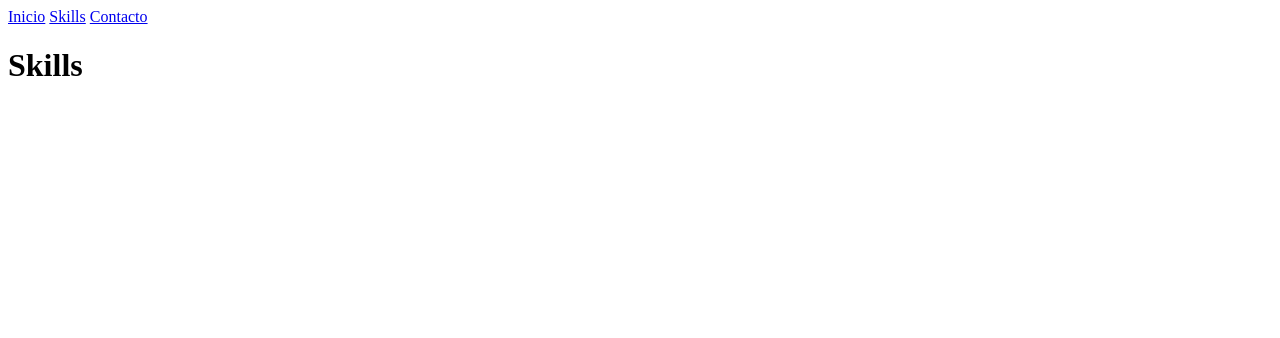
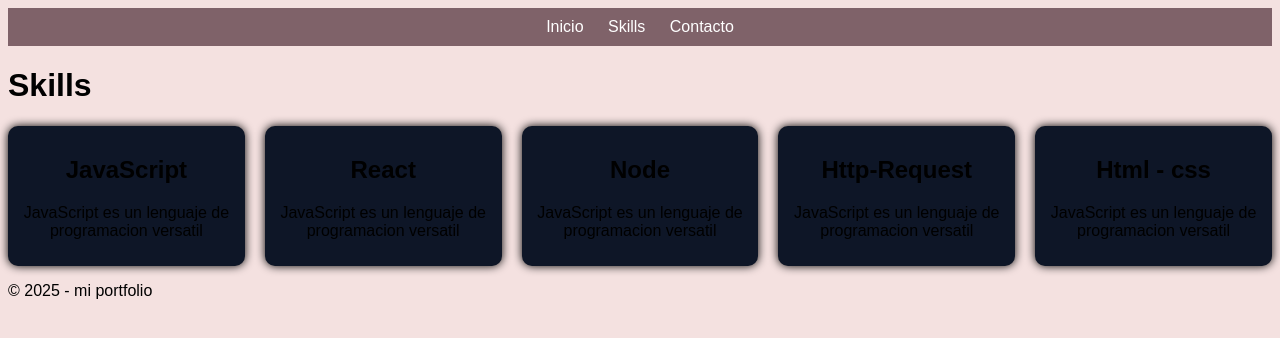
Before and after one commit to LucilaAnchoverri/mi-portfolio-sr, a plain HTML site: page skills.html in a window 1280 px wide. Drawn offline with Linux system fonts and the light colour scheme.

Commit message:
fin de la clase miercoles 6/8

```diff
--- a/skills.html
+++ b/skills.html
@@ -4,6 +4,7 @@
     <meta charset="UTF-8">
     <meta name="viewport" content="width=device-width, initial-scale=1.0">
     <title>Skills</title>
+    <link rel="stylesheet" href="styles.css">
 </head>
 <body>
      <header>
@@ -15,9 +16,31 @@
     </header>
     <main>
         <h1>Skills</h1>
+        <div class="skills-cards">
+            <div class="card">
+                <h2>JavaScript</h2>
+                <p>JavaScript es un lenguaje de programacion versatil</p>
+            </div>
+            <div class="card">
+                <h2>React</h2>
+                <p>JavaScript es un lenguaje de programacion versatil</p>
+            </div>
+            <div class="card">
+                <h2>Node</h2>
+                <p>JavaScript es un lenguaje de programacion versatil</p>
+            </div>
+            <div class="card">
+                <h2>Http-Request</h2>
+                <p>JavaScript es un lenguaje de programacion versatil</p>
+            </div>
+            <div class="card">
+                <h2>Html - css</h2>
+                <p>JavaScript es un lenguaje de programacion versatil</p>
+            </div>
+        </div>
     </main>
     <footer>
-
+        <p> &copy; 2025 - mi portfolio</p>
     </footer>
 </body>
 </html>
--- a/styles.css
+++ b/styles.css
@@ -0,0 +1,72 @@
+html,body{
+    height: 100%;
+}
+
+
+body{
+    display: flexbox;
+    flex-direction: column;
+    background: rgb(244 225 224);
+    font-family: Arial;
+}
+
+/*Estilo header*/
+header{
+    background: rgb(127 98 105);
+    color: white;
+    padding: 10px;
+}
+
+nav{
+    text-align: center;
+}
+
+nav a{
+    color: white;
+    text-decoration: none;
+    padding: 10px;
+}
+
+nav a:hover{
+    background: rgb(14 22 39);
+}
+
+/*Estilo main*/
+
+main{
+    flex: 1;
+}
+
+main h1{
+    text-align: left;
+}
+
+.profilePic{
+    max-width: 100%;
+    border-radius: 50%;
+    box-shadow: 0 0 10px rgb( 0, 0, 0.1);
+    width: 200px;
+    height: 200px;
+
+}
+
+/*Estilo cards*/
+.skills-cards{
+    display: grid;
+    grid-template-columns: repeat(auto-fill, minmax(200px, 1fr));
+    gap: 20px;
+    margin-top: 20px;
+}
+
+.card{
+    background: rgb(14 22 39);
+    padding: 10px;
+    border-radius: 10px;
+    box-shadow: 0 0 10px rgb( 0, 0, 0.1);
+    transition: transform 0.12s;
+    text-align: center;
+}
+
+.card:hover{
+    transform: scale(1.05);
+}
```
Also changed, not shown: contacto.html (+25 -1 lines), index.html (+2 -1 lines).
